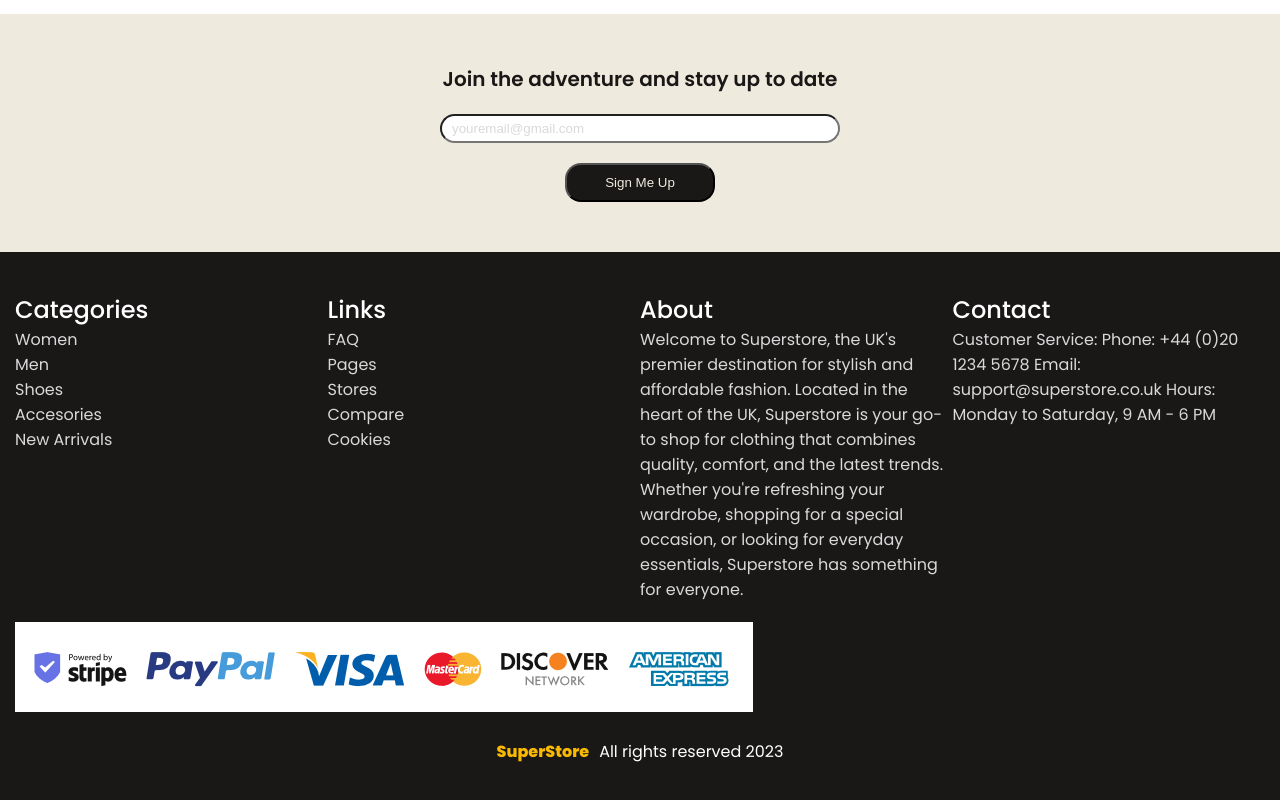
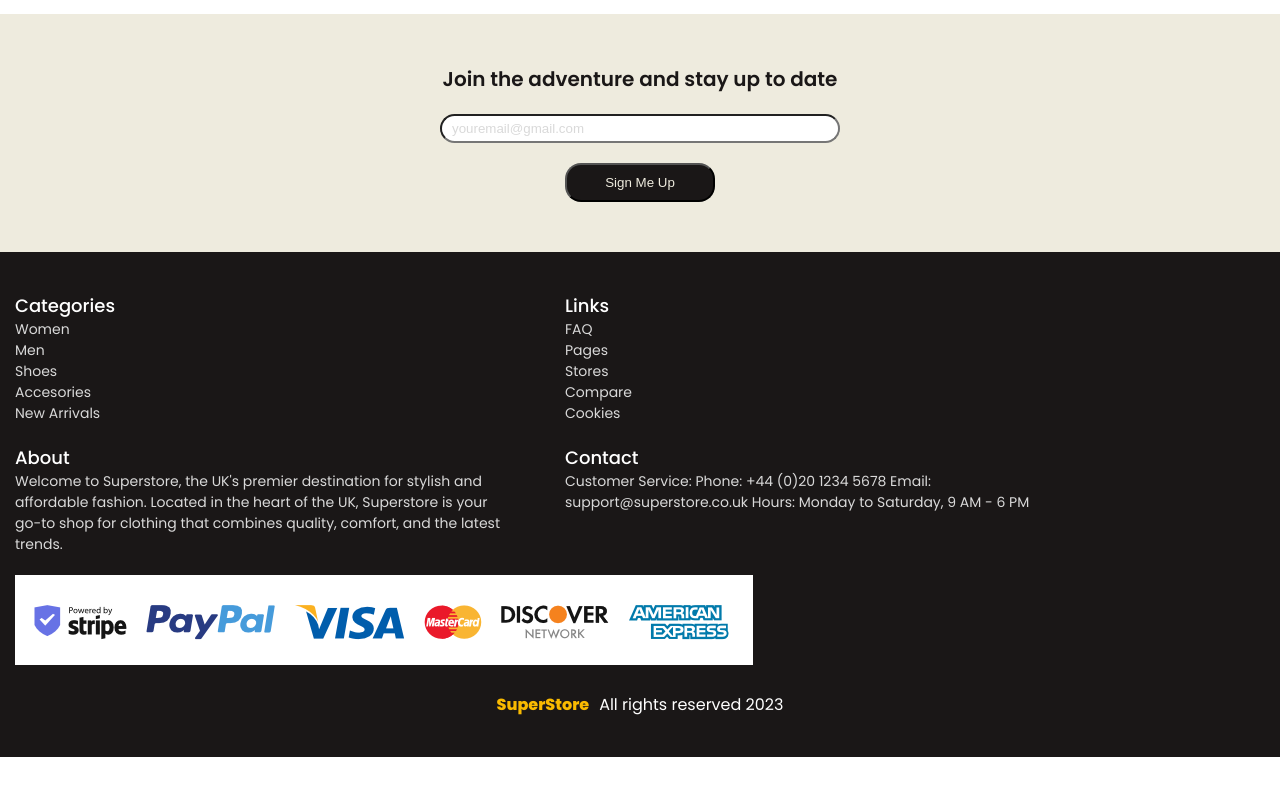
Before and after one commit to tomsky90/superstore, a React (Vite) app: page / in a window 1280 px wide. Shown: the part 3425-4225 px from the top of the page. After the commit the page ends 4182 px from the top, so only its background shows below. Built offline with nearby package versions, Linux system fonts and the light colour scheme.

Commit message:
fix: fix footer styles

```diff
--- a/src/components/footer/Footer.jsx
+++ b/src/components/footer/Footer.jsx
@@ -3,7 +3,7 @@ const Footer = () => {
     <div className="footer">
       <div className="footer__top">
         <div className="footer__item">
-          <h2 className="footer__h1">Categories</h2>
+          <h2 className="footer__h2">Categories</h2>
           <span className="footer__span">Women</span>
           <span className="footer__span">Men</span>
           <span className="footer__span">Shoes</span>
@@ -11,7 +11,7 @@ const Footer = () => {
           <span className="footer__span">New Arrivals</span>
         </div>
         <div className="footer__item">
-          <h2 className="footer__h1">Links</h2>
+          <h2 className="footer__h2">Links</h2>
           <span className="footer__span">FAQ</span>
           <span className="footer__span">Pages</span>
           <span className="footer__span">Stores</span>
@@ -19,18 +19,16 @@ const Footer = () => {
           <span className="footer__span">Cookies</span>
         </div>
         <div className="footer__item">
-          <h2 className="footer__h1">About</h2>
+          <h2 className="footer__h2">About</h2>
           <p className="footer__p">
             Welcome to Superstore, the UK's premier destination for stylish and
             affordable fashion. Located in the heart of the UK, Superstore is
             your go-to shop for clothing that combines quality, comfort, and the
-            latest trends. Whether you're refreshing your wardrobe, shopping for
-            a special occasion, or looking for everyday essentials, Superstore
-            has something for everyone.
+            latest trends.
           </p>
         </div>
         <div className="footer__item">
-          <h2 className="footer__h1">Contact</h2>
+          <h2 className="footer__h2">Contact</h2>
           <p className="footer__p">
             Customer Service: Phone: +44 (0)20 1234 5678 Email:
             support@superstore.co.uk Hours: Monday to Saturday, 9 AM - 6 PM
--- a/src/components/footer/footer.scss
+++ b/src/components/footer/footer.scss
@@ -18,16 +18,24 @@
     margin-bottom: 20px;
 
     @include view(tablet) {
-      width: 25%;
+      width: 40%;
+      margin-right: 50px;
+    }
+
+    @include view(desktop) {
+      width: 22%;
+      margin-right: 25px;
     }
   }
 
-  &__h1 {
+  &__h2 {
     font-weight: 500;
+    font-size: 18px;
   }
 
   &__span {
     color: $grey;
+    font-size: 14px;
 
     &:hover {
       color: $white;
@@ -37,12 +45,18 @@
 
   &__p {
     color: $grey;
+    font-size: 14px;
   }
 
   &__left {
     display: flex;
     justify-content: center;
     align-items: center;
+
+    @include view(desktop) {
+      margin-left: 100px;
+      margin-right: 50px;
+    }
   }
 
   &__logo {
@@ -63,7 +77,7 @@
     @include view(desktop) {
       display: flex;
       flex-direction: row-reverse;
-      justify-content: space-around;
+      justify-content: center;
     }
   }
 }
```
